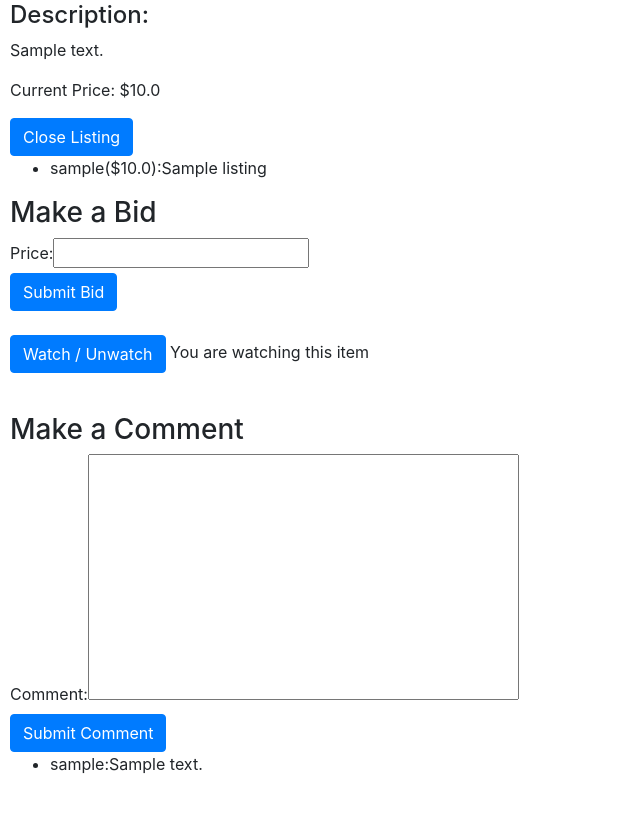
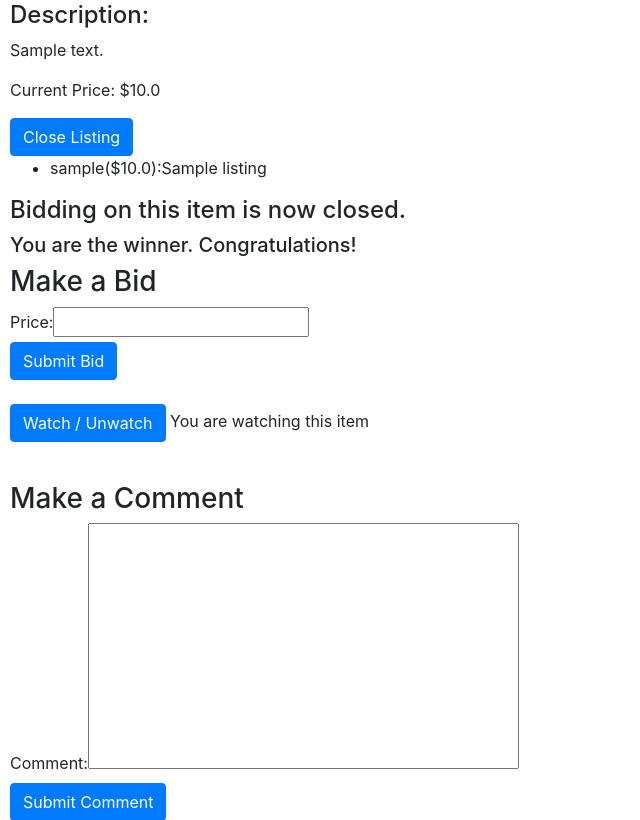
Before and after one commit to arregist97/CS50Project2, a Django app: page /listing/1 in a window 1280 px wide. Shown: the part 248-1068 px from the top of the page, without its empty margins (0-640 px from the left). Before the commit the page ends 1022 px from the top, so only its background shows below. Run offline with Django 3.2, Linux system fonts and the light colour scheme; a user stored in the database is signed in; tables that the repository leaves empty hold one stand-in row (values such as "Sample post"); some libraries are stand-ins or nearby versions.

Commit message:
message now shows when bidding is closed and if you are the winner.

```diff
--- a/commerce/auctions/templates/auctions/listing_view.html
+++ b/commerce/auctions/templates/auctions/listing_view.html
@@ -30,6 +30,12 @@
         {% endfor %}
     </ul>
 
+    {% if listing.is_closed %}
+        <h4>Bidding on this item is now closed.</h4>
+        {% if User == winner %}
+            <h5>You are the winner. Congratulations!</h5>
+        {% endif %}
+    {% endif %}
     <div>
         <h3>Make a Bid</h3>
         <form action="{% url 'listing_id' listing.id %}" method="POST">
--- a/commerce/auctions/views.py
+++ b/commerce/auctions/views.py
@@ -106,15 +106,20 @@
     except:
         return HttpResponse("Error: item number (" + listing_id + ") not found.<br>" + "<a href=" + "/" + ">Home</a>")
 
+
+
     #Obtain the user
     if request.user.is_authenticated:
         user = User.objects.get(username=request.user.username)
 
     current_price = item.starting_price
     bids = Bid.objects.filter(listing=Listing.objects.get(id=listing_id))
+    winner = None
     for bid in bids:
         if (bid.price >= current_price):
             current_price = bid.price
+            if item.is_closed:
+                winner = bid.user
 
     comments = Comment.objects.filter(listing=Listing.objects.get(id=listing_id))
 
@@ -134,7 +139,8 @@
                     "bids": bids,
                     "bidform": bidform,
                     "commentform": NewCommentForm,
-                    "comments": comments
+                    "comments": comments,
+                    "winner": winner
                 })
 
                 bid = Bid(user=user, price=price, listing=listing)
@@ -149,7 +155,8 @@
                     "bids": bids,
                     "bidform": bidform,
                     "commentform": NewCommentForm,
-                    "comments": comments
+                    "comments": comments,
+                    "winner": winner
                 })
         else:
             return HttpResponseRedirect(reverse("login"))
@@ -165,6 +172,7 @@
             "commentform": NewCommentForm,
             "comments": comments,
             "is_watching": watching,
+            "winner": winner
         })
 
 @login_required(login_url='/login')
@@ -177,9 +185,12 @@
 
     current_price = item.starting_price
     bids = Bid.objects.filter(listing=Listing.objects.get(id=listing_id))
+    winner = None
     for bid in bids:
         if (bid.price >= current_price):
             current_price = bid.price
+            if item.is_closed:
+                winner = bid.user
 
     comments = Comment.objects.filter(listing=Listing.objects.get(id=listing_id))
 
@@ -202,7 +213,8 @@
                 "bids": bids,
                 "bidform": NewBidForm,
                 "commentform": commentform,
-                "comments": comments
+                "comments": comments,
+                "winner": winner
             })
     else:
 
@@ -214,14 +226,6 @@
     if listing.seller.username == request.user.username:
         listing.is_closed = True
         listing.save()
-        bids = Bid.objects.filter(listing=Listing.objects.get(id=listing_id))
-        current_price = 0
-
-        for bid in bids:
-            if (bid.price >= current_price):
-                current_price = bid.price
-                winner = bid.user
-
     return HttpResponseRedirect(reverse("index"))
 
 @login_required(login_url='/login')
```
